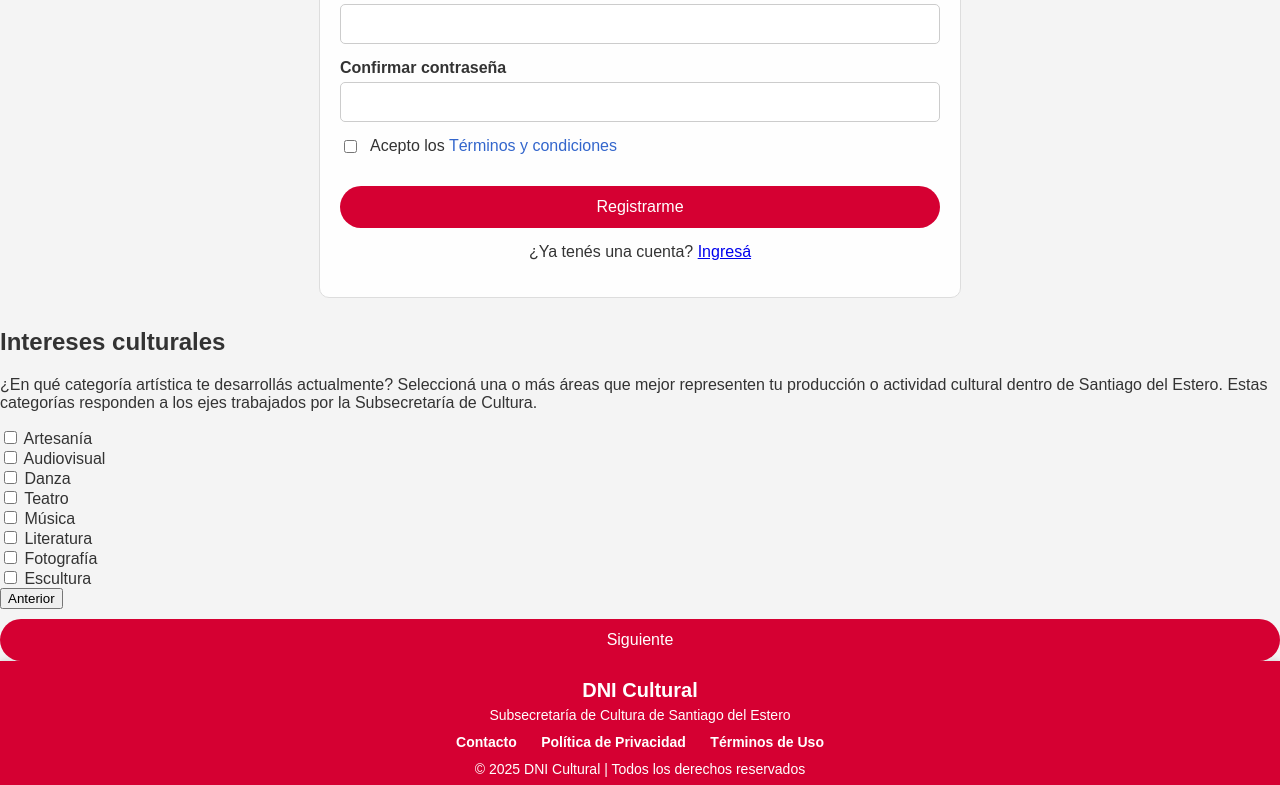
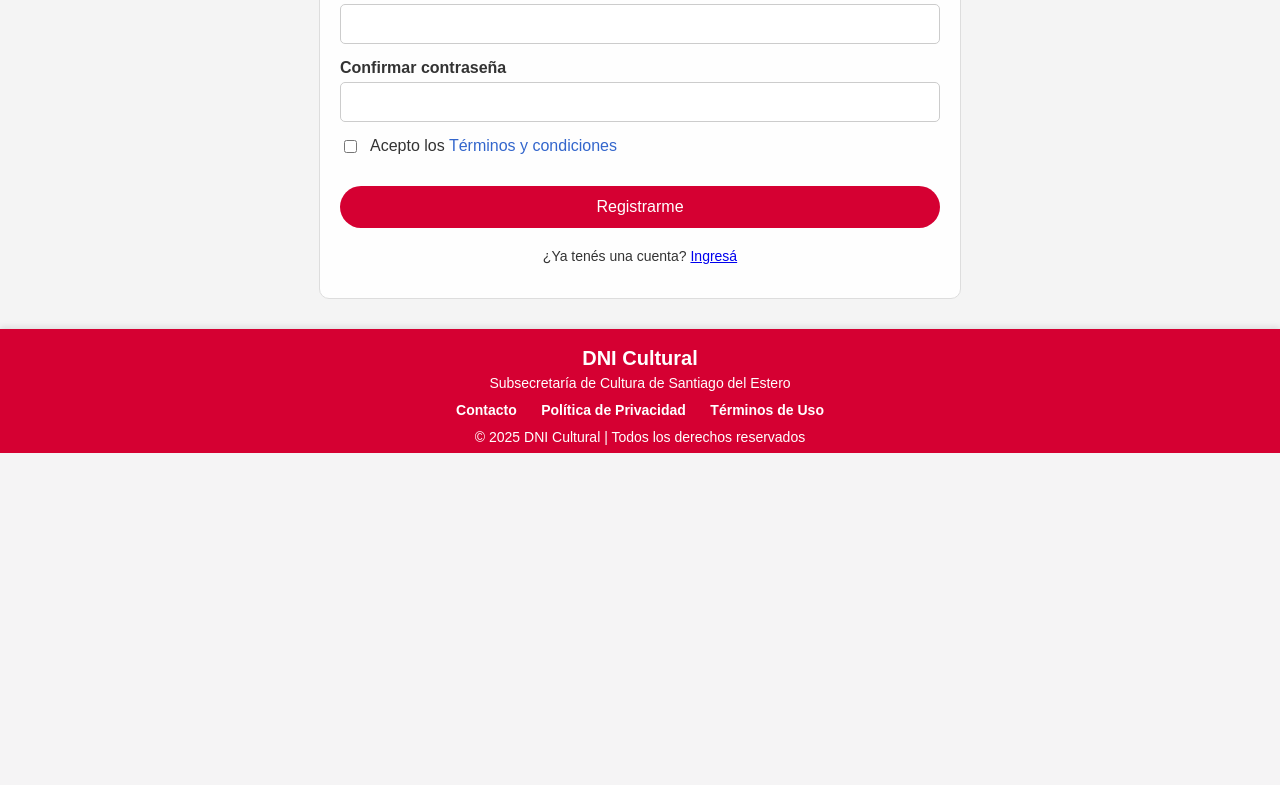
Before and after one commit to SYG2606/Proyecto_PP_Dni_cultural, a PHP site: page /src/views/pages/auth/registro.html in a window 1280 px wide. Shown: the part 1039-1824 px from the top of the page. After the commit the page ends 1492 px from the top, so only its background shows below. Run offline with PHP 8.4, Linux system fonts and the light colour scheme.

Commit message:
Registro

```diff
--- a/src/views/pages/auth/registro.html
+++ b/src/views/pages/auth/registro.html
@@ -30,7 +30,7 @@
     </div>
 </section>
 
-<section class="formulario-paso1">
+<section id="paso1" class="formulario-paso1 active">
     <h2>Creá tu cuenta</h2>
     <form id="registroForm">
 
@@ -116,7 +116,7 @@
     </form>
 </section>
 
-<section class="formulario-paso2">
+<section id="paso2" class="formulario-paso2">
     <h2>Intereses culturales</h2>
     <p>¿En qué categoría artística te desarrollás actualmente? Seleccioná una o más áreas que mejor representen tu producción o actividad cultural dentro de Santiago del Estero. Estas categorías responden a los ejes trabajados por la Subsecretaría de Cultura.</p>
 
@@ -137,7 +137,7 @@
         </div>
 
         <div class="botones-navegacion">
-            <button type="button" onclick="volverPaso1()" class="btn-secundario">Anterior</button>
+            <button type="button" onclick="volverPaso1()" class="btn-secundario" id="btn-anterior">Anterior</button>
             <button type="submit" class="btn-principal" id="btnSiguiente" disabled>Siguiente</button>
         </div>
     </form>
--- a/static/css/registro.css
+++ b/static/css/registro.css
@@ -43,6 +43,22 @@
     text-align: center;
 }
 
+.botones-navegacion {
+    display: flex;
+    justify-content: space-between;
+    gap: 20px;
+    margin-top: 20px;
+}
+
+.formulario-paso1,
+.formulario-paso2 {
+    display: none;
+}
+
+.active {
+    display: block;
+}
+
 .linea {
     width: 40px;
     height: 2px;
@@ -64,6 +80,26 @@
     margin-bottom: 20px;
 }
 
+.formulario-paso2 {
+    max-width: 600px;
+    margin: 30px auto;
+    padding: 30px;
+    background: white;
+    border: 2px solid #D50032;
+    border-radius: 12px;
+    box-shadow: 0 4px 10px rgba(0, 0, 0, 0.1);
+}
+
+/* Títulos centrados en paso 2 */
+.formulario-paso2 h2 {
+    font-size: 24px;
+    font-weight: bold;
+    color: #D50032;
+    margin-bottom: 25px;
+    text-align: center;
+}
+
+
 .input-group {
     margin-bottom: 15px;
     display: flex;
@@ -83,9 +119,14 @@
     border: 1px solid #ccc;
 }
 
+.input-group input:focus,
+.input-group select:focus {
+    border: 1px solid #b10029;
+}
+
 .checkbox-group {
     display: flex;
-    align-items: center;
+    align-items: flex-start;
     gap: 10px;
     margin-bottom: 20px;
 }
@@ -116,7 +157,25 @@
     background-color: #b10029;
 }
 
+.btn-secundario {
+    background-color: #D50032;
+    color: white;
+    border: none;
+    padding: 12px;
+    font-size: 1rem;
+    border-radius: 25px;
+    cursor: pointer;
+    width: 100%;
+    margin-top: 10px;
+    transition: background 0.3s ease;
+}
+
+.btn-secundario:hover {
+    background-color: #b10029;
+}
+
 .login-link {
     text-align: center;
-    margin-top: 15px;
+    font-size: 14px;
+    margin-top: 20px;
 }
```
Also changed, not shown: static/js/registro.js (+54 -0 lines), 1 other file.
